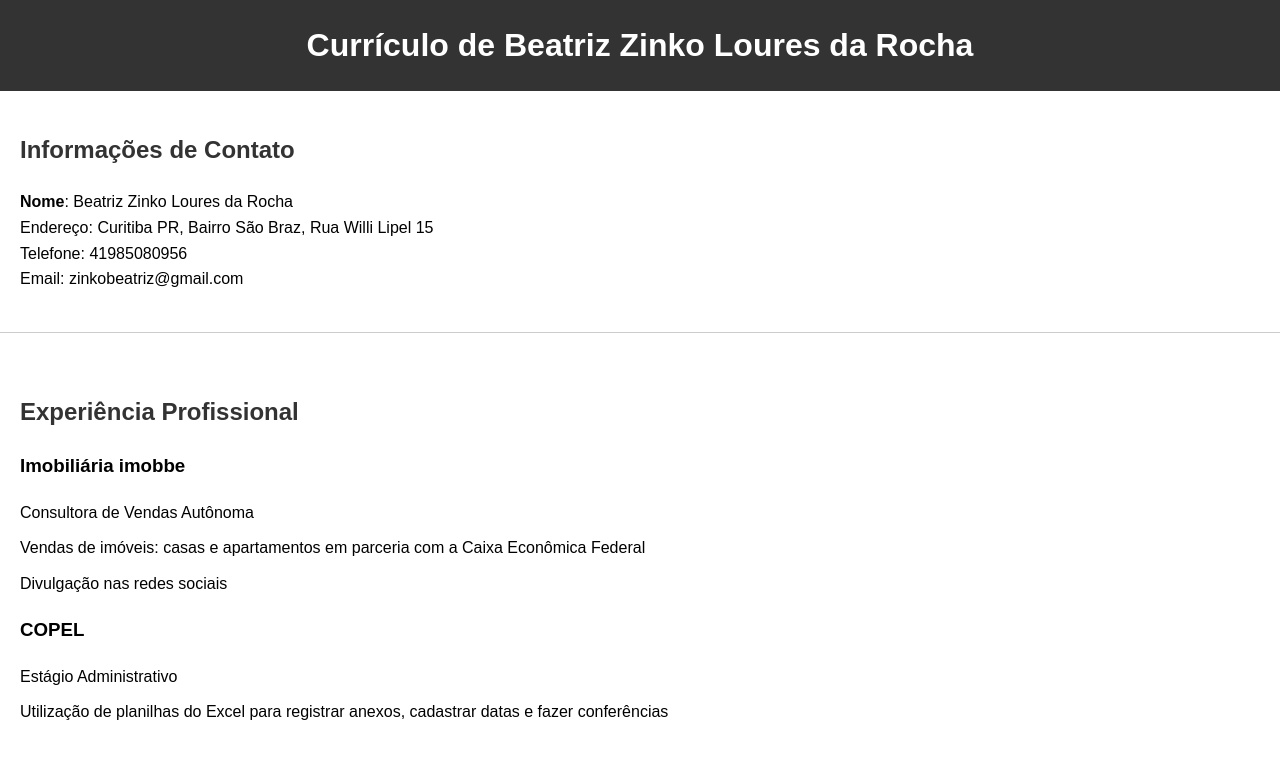
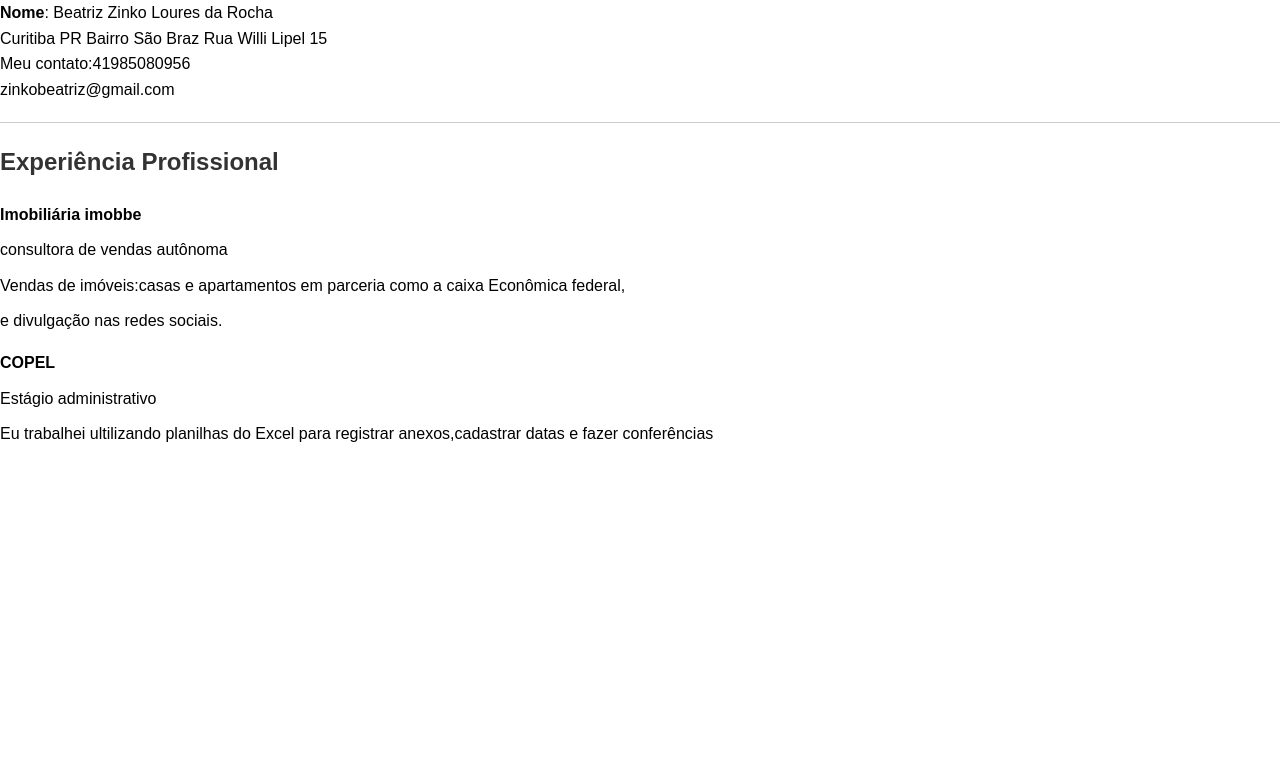
Before and after one commit to beatrizzinkoloouresdarocha/curso-webdesign-fundamentos-cap1-tagsprinc, a plain HTML site: page index.html in a window 1280 px wide. Drawn offline with Linux system fonts and the light colour scheme.

Commit message:
finalizei o codigo html  concluido os ajustes que precisava .

```diff
--- a/index.html
+++ b/index.html
@@ -3,49 +3,32 @@
 <head>
     <meta charset="UTF-8">
     <meta name="viewport" content="width=device-width, initial-scale=1.0">
-    <meta name="author" content="Beatriz Zinko Loures da Rocha">
-    <meta name="description" content="Currículo de Beatriz Zinko Loures da Rocha">
-    <title>Currículo</title>
+    <title>Curriculo </title>
     <link rel="stylesheet" href="styles.css">
 </head>
 <body>
 
-<header>
-    <h1>Currículo de Beatriz Zinko Loures da Rocha</h1>
-</header>
-
-<section>
-    <h2>Informações de Contato</h2>
-    <address>
-        <p><b>Nome</b>: Beatriz Zinko Loures da Rocha</p>
-        <p>Endereço: Curitiba PR, Bairro São Braz, Rua Willi Lipel 15</p>
-        <p>Telefone: 41985080956</p>
-        <p>Email: zinkobeatriz@gmail.com</p>
-    </address>
-</section>
-
+<p><b>Nome</b>: Beatriz Zinko Loures da Rocha </p>
+<p>Curitiba PR Bairro São Braz Rua Willi Lipel 15</p>
+<p>Meu contato:41985080956</p>
+<P>zinkobeatriz@gmail.com</P>
 <hr>
 
-<section>
-    <h2>Experiência Profissional</h2>
+<h2>Experiência Profissional</h2>
 
-    <article>
-        <h3>Imobiliária imobbe</h3>
-        <ul>
-            <li>Consultora de Vendas Autônoma</li>
-            <li>Vendas de imóveis: casas e apartamentos em parceria com a Caixa Econômica Federal</li>
-            <li>Divulgação nas redes sociais</li>
-        </ul>
-    </article>
+<ul>
+    <li><b>Imobiliária imobbe</b></li>
+    <li>consultora de vendas autônoma</li>
+    <li>Vendas de imóveis:casas e apartamentos em parceria como a caixa Econômica federal,</li>
+    <li> e divulgação nas redes sociais.</li>
+</ul>
 
-    <article>
-        <h3>COPEL</h3>
-        <ul>
-            <li>Estágio Administrativo</li>
-            <li>Utilização de planilhas do Excel para registrar anexos, cadastrar datas e fazer conferências</li>
-        </ul>
-    </article>
-</section>
+<ul>
+    <li><b>COPEL</b></li>
+    <li>Estágio administrativo</li>
+    <li>Eu trabalhei ultilizando planilhas do Excel para registrar anexos,cadastrar datas e fazer conferências</li>
+</ul>
+
 
 </body>
 </html>
```
